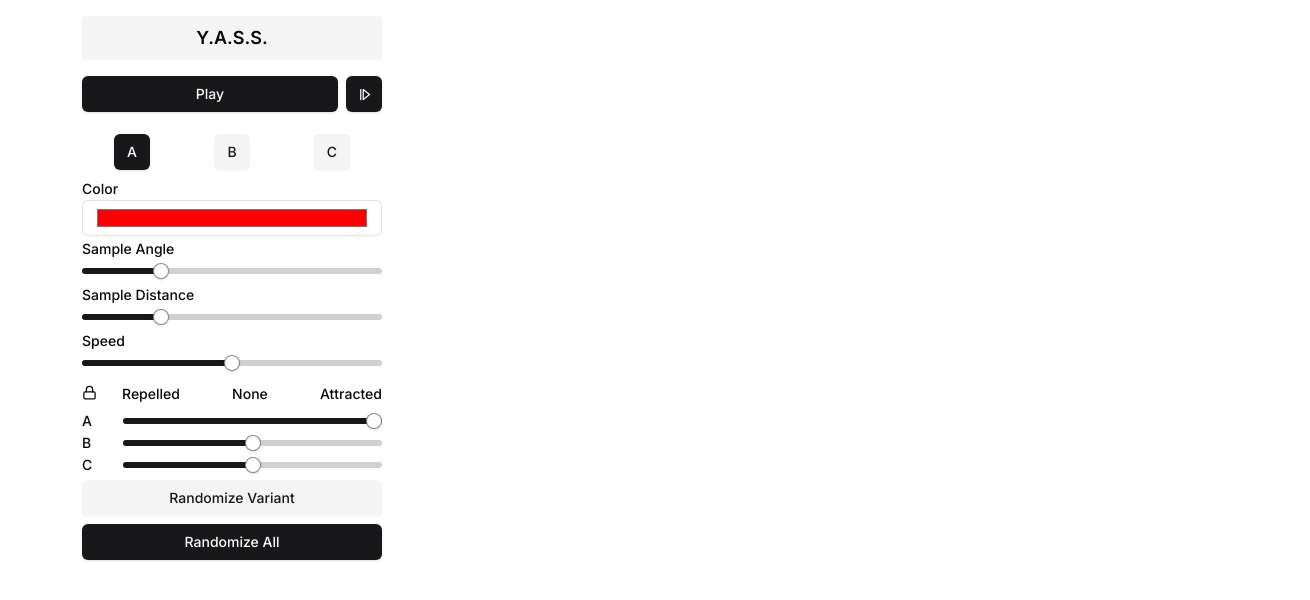
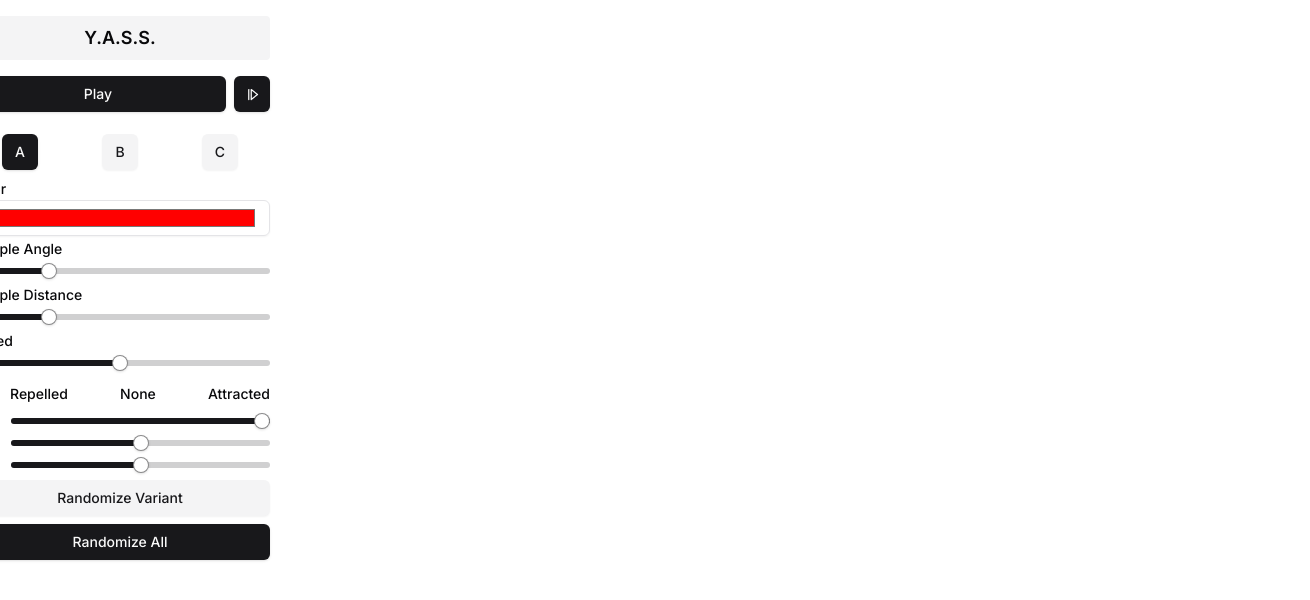
Before and after one commit to ripleyaffect/yass, a Next.js app: page / in a window 1280 px wide. Shown: the top 600 px of the page, 1310 px wide, since content can reach past the window. Built offline with nearby package versions, Linux system fonts and the light colour scheme.

Commit message:
Remove window reference in component

```diff
--- a/src/components/gpu/canvas.tsx
+++ b/src/components/gpu/canvas.tsx
@@ -217,12 +217,14 @@ export const GpuCanvas = () => {
         </div>
         <SimulationControls config={config} onConfigChange={setConfig} />
       </div>
-      <canvas
-        ref={canvasRef}
-        className="aspect-square"
-        width={Math.min(window.innerHeight, window.innerWidth)}
-        height={Math.min(window.innerHeight, window.innerWidth)}
-      />
+      <div className="flex items-center justify-center">
+        <canvas
+          ref={canvasRef}
+          className="aspect-square"
+          width={1024}
+          height={1024}
+        />
+      </div>
     </div>
   );
 };
```
